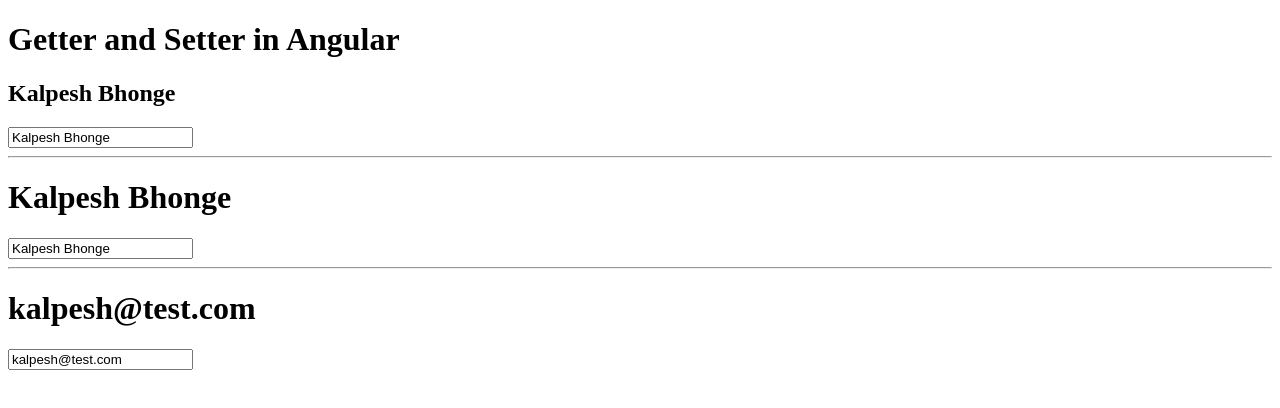
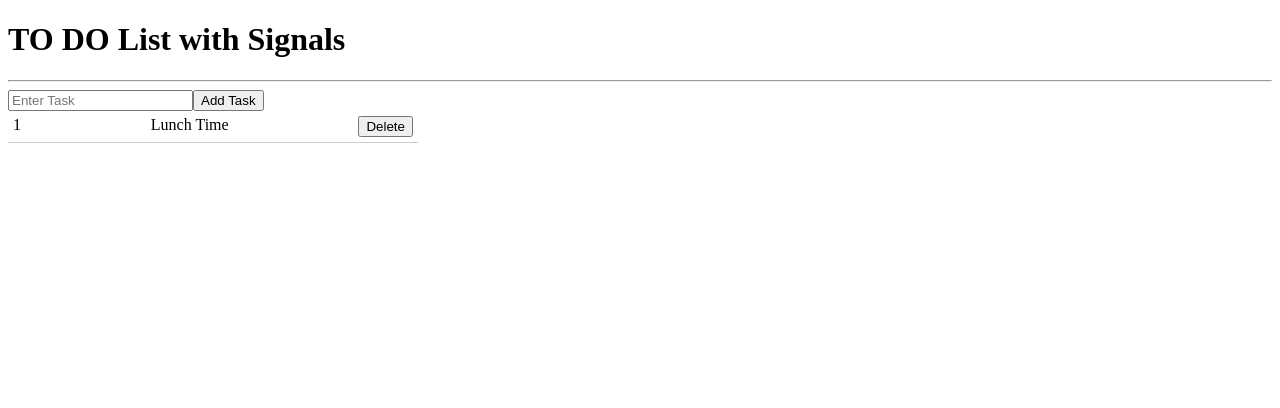
Before and after one commit to kalpeshbhonge58/Angular-Learning, an Angular app in the folder angular-21-from-scratch/: page / in a window 1280 px wide. Shown: the top 408 px of the page. Built offline with nearby package versions, Linux system fonts and the light colour scheme.

Commit message:
feat: add task management functionality with signals; update HTML for task list display

```diff
--- a/angular-21-from-scratch/src/app/app.css
+++ b/angular-21-from-scratch/src/app/app.css
@@ -43,3 +43,14 @@
     color: purple;
     background-color: navy blue;
 } */
+ul{
+    margin: 0px;
+    padding: 0px;
+}
+.task-list{
+    display: flex;
+    justify-content: space-between;
+    width: 400px;
+    padding: 5px;
+    border-bottom: 1px solid #ccc;
+}
--- a/angular-21-from-scratch/src/app/app.html
+++ b/angular-21-from-scratch/src/app/app.html
@@ -287,8 +287,7 @@
   (input)="updateUserData('email', $event.target.value)"
 /> -->
 
-
-<h1>Getter and Setter in Angular</h1>
+<!-- <h1>Getter and Setter in Angular</h1>
 
 <h2>{{userName()}}</h2>
 <input type="text" [(ngModel)]="uName">
@@ -301,4 +300,28 @@
 <hr/>
 
 <h1>{{userData().email}}</h1>
-<input type="text" [(ngModel)]="userData().email">
+<input type="text" [(ngModel)]="userData().email"> -->
+
+<h1>TO DO List with Signals</h1>
+<hr />
+<input
+  type="text"
+  [value]="title()"
+  (input)="title.set($event.target.value)"
+  placeholder="Enter Task"
+/>
+<button (click)="addTask()">Add Task</button>
+
+<ul>
+  @for (task of tasks(); track task.id) {
+    <li class="task-list">
+      <span>{{ $index + 1 }}</span>
+      <span>{{ task.Title }}</span>
+      <span><button (click)="deleteTask(task.id)">Delete</button></span>
+    </li>
+  }
+
+  @empty {
+    <span>No Task Found</span>
+  }
+</ul>
--- a/angular-21-from-scratch/src/app/app.ts
+++ b/angular-21-from-scratch/src/app/app.ts
@@ -266,33 +266,50 @@
   //}
 
   //Getter and Setter in Angular how to define and use
-  userName = signal("Kalpesh Bhonge")
-  userData = signal({
-    name: 'Kalpesh Bhonge',
-    email: "kalpesh@test.com"
-  })
+  //   userName = signal("Kalpesh Bhonge")
+  //   userData = signal({
+  //     name: 'Kalpesh Bhonge',
+  //     email: "kalpesh@test.com"
+  //   })
 
+  //   get uName(){
+  //     return this.userName();
+  //   }
+  //   set uName(val:string){
+  //     this.userName.set(val)
+  //   }
 
-  get uName(){
-    return this.userName();
+  //   getUserRecord(){
+  //     return this.userData().name
+  //   }
+
+  //   setUserRecord(val:string){
+  //     this.userData.update((item)=>({...item,name:val}))
+  //   }
+
+  //    getUserRecords(){
+  //     return this.userData().email
+  //   }
+
+  //   setUserRecords(val:string){
+  //     this.userData.update((item)=>({...item,email:val}))
+  //   }
+
+  tasks = signal([{ id: 0, Title: 'Lunch Time', Completed: false }]);
+
+  title = signal('');
+
+  addTask() {
+    if (this.title()) {
+      this.tasks.update((item) => [
+        ...item,
+        { id: this.tasks().length, Title: this.title(), Completed: false },
+      ]);
+      this.title.set('');
     }
-  set uName(val:string){
-    this.userName.set(val)
   }
 
-  getUserRecord(){
-    return this.userData().name
-  }
-
-  setUserRecord(val:string){
-    this.userData.update((item)=>({...item,name:val}))
-  }
-
-   getUserRecords(){
-    return this.userData().email
-  }
-
-  setUserRecords(val:string){
-    this.userData.update((item)=>({...item,email:val}))
+  deleteTask(id: number) {
+    this.tasks.update((tasks) => tasks.filter((tasks) => tasks.id != id));
   }
 }
```
Lines whose indentation alone changed are shown as unchanged.
